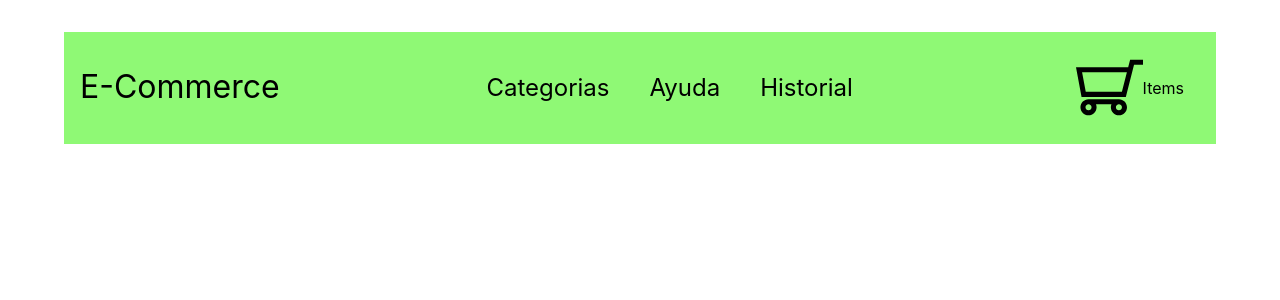
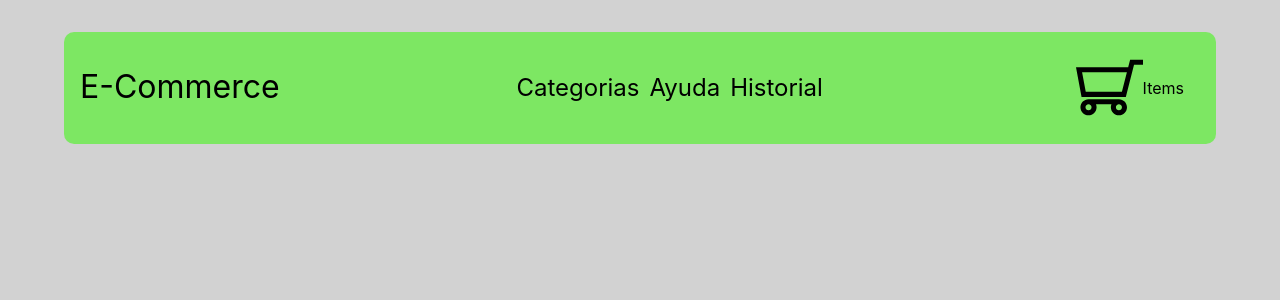
Before and after one commit to jsm04/proyecto-coder-react, a React (Create React App) app: page / in a window 1280 px wide. Shown: the top 300 px of the page. Built offline with nearby package versions, Linux system fonts and the light colour scheme.

Commit message:
Style changes

```diff
--- a/src/App.css
+++ b/src/App.css
@@ -1,3 +1,6 @@
 .app {
 	width: 100%;
 }
+body {
+	background-color: rgb(210, 210, 210) ;
+}
--- a/src/components/NavBar/NavMenu/NavMenu.css
+++ b/src/components/NavBar/NavMenu/NavMenu.css
@@ -6,6 +6,11 @@
 }
 
 .navmenu_ul > li {
-	margin: 20px;
+	margin-inline: 5px;
 	font-size: 1.5rem;
 }
+
+.navmenu_ul > li:hover {
+	padding: 5px;
+	font-size: 1.75rem;
+}
--- a/src/components/NavBar/navbar.css
+++ b/src/components/NavBar/navbar.css
@@ -7,4 +7,5 @@
 	background-color: rgba(74, 245, 32, 0.614);
 	padding: 1rem;
 	margin-top: 2em;
+	border-radius: 10px;
 }
```
